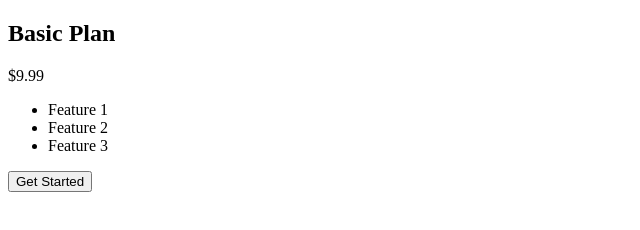
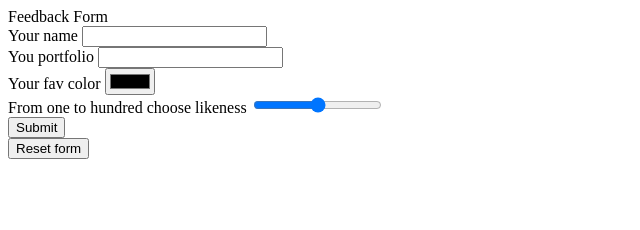
Before and after one commit to acciojob/html-feedback-form-PriyaSandal, a website: page main.html in a window 1280 px wide. Shown: the whole page, without its empty margins (0-640 px from the left). Drawn offline with Linux system fonts and the light colour scheme.

Commit message:
created a submission

```diff
--- a/main.html
+++ b/main.html
@@ -7,17 +7,23 @@
   <title>Pricing Card</title>
 </head>
 <body>
-  <div class="pricing-card">
-    <div class="pricing-card__header">
-      <h2 class="pricing-card__title">Basic Plan</h2>
-      <p class="pricing-card__price">$9.99</p>
-    </div>
-    <ul class="pricing-card__features">
-      <li>Feature 1</li>
-      <li>Feature 2</li>
-      <li>Feature 3</li>
-    </ul>
-    <button class="pricing-card__button">Get Started</button>
-  </div>
+  Feedback Form
+<form method="post">
+  <label for="name">Your name</label>
+  <input type="text" id="name" minlength="3" maxlength="50" required />
+  <br />
+  <label for="portfolio">You portfolio</label>
+  <input type="url" id="portfolio" required />
+  <br />
+  <label for="favColor">Your fav color</label>
+  <input type="color" id="favColor" />
+  <br />
+  <label for="likeness">From one to hundred choose likeness</label>
+  <input type="range" id="likeness" min="1" max="100" />
+  <br />
+  <button type="submit">Submit</button>
+  <br />
+  <button type="reset">Reset form</button>
+</form>
 </body>
 </html>
```
Also changed, not shown: script.js (deleted, +0 -41 lines).
